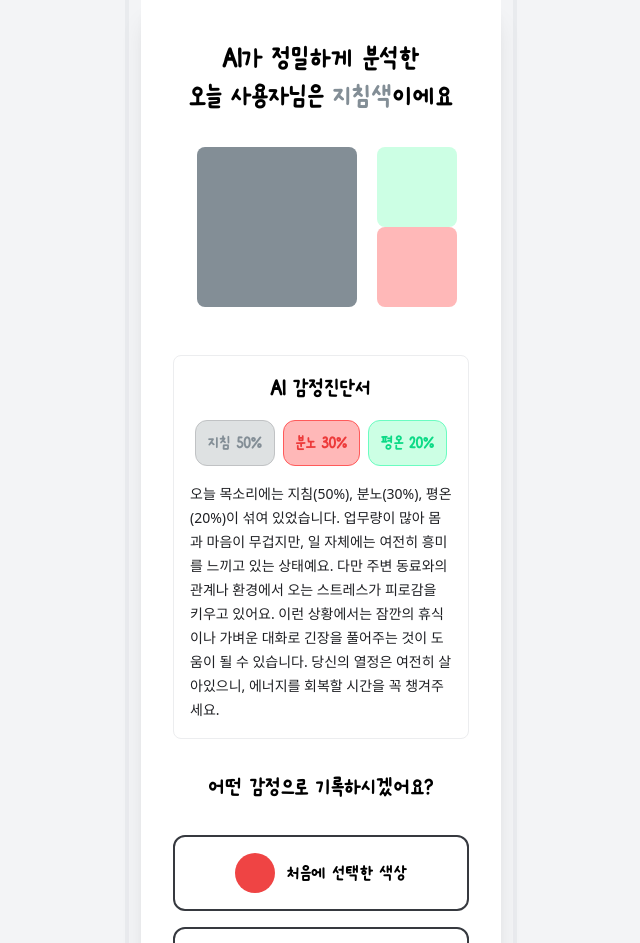
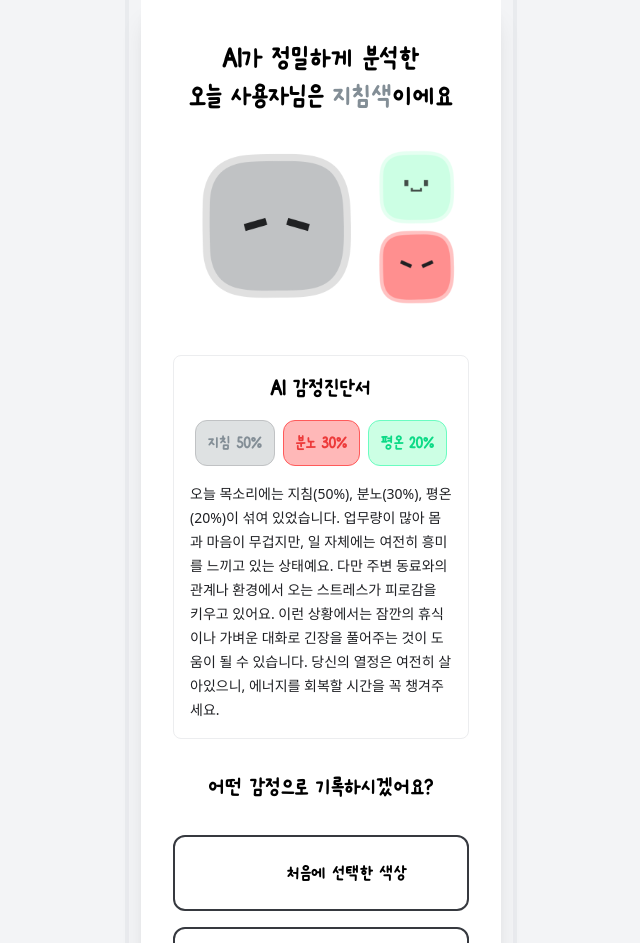
Before and after one commit to team-melog/melog-fe, a Next.js app in the folder apps/web/: page /emotion/result in a window 1280 px wide. Shown: the top 943 px of the page, without its empty margins (319-959 px from the left). Built offline with nearby package versions, Linux system fonts and the light colour scheme; no server answers; a web font is replaced by a local one.

Commit message:
feat: 2차 세팅

```diff
--- a/apps/web/src/app/emotion/final/page.tsx
+++ b/apps/web/src/app/emotion/final/page.tsx
@@ -3,6 +3,8 @@
 import { Layout, Button, LeftIcon } from '@melog/ui';
 import { useAppStore } from '@melog/shared';
 import { useRouter } from 'next/navigation';
+import { svgComponents } from '@/assets/svgs/EmotionSvg';
+import React from 'react';
 
 export default function EmotionFinalPage() {
   const router = useRouter();
@@ -42,9 +44,38 @@ export default function EmotionFinalPage() {
       borderColor: '#6bfcc1',
       textColor: '#0cda86',
     },
-  ];
+  ].sort((a, b) => b.percentage - a.percentage);
 
   const aiSummary = `오늘 ${user?.name || '사용자'}님의 목소리에는 지침(50%), 분노(30%), 평온(20%)이 섞여 있었습니다. 업무량이 많아 몸과 마음이 무겁지만, 일 자체에는 여전히 흥미를 느끼고 있는 상태예요. 다만 주변 동료와의 관계나 환경에서 오는 스트레스가 피로감을 키우고 있어요.\n\n이런 상황에서는 잠깐의 휴식이나 가벼운 대화로 긴장을 풀어주는 것이 도움이 될 수 있습니다. 당신의 열정은 여전히 살아있으니, 에너지를 회복할 시간을 꼭 챙겨주세요.`;
+
+  const emotionIcons = {
+    기쁨: ['Yellow1', 'Yellow2', 'Yellow3', 'Yellow4', 'Yellow5'],
+    설렘: ['Pink1', 'Pink2', 'Pink3', 'Pink4', 'Pink5'],
+    평온: ['Green1', 'Green2', 'Green3', 'Green4', 'Green5'],
+    분노: ['Red1', 'Red2', 'Red3', 'Red4', 'Red5'],
+    슬픔: ['Blue1', 'Blue2', 'Blue3', 'Blue4', 'Blue5'],
+    지침: ['Grey1', 'Grey2', 'Grey3', 'Grey4', 'Grey5'],
+  };
+
+  // percentage를 5단계로 나누어 단계 계산 (0-20: 1단계, 21-40: 2단계, 41-60: 3단계, 61-80: 4단계, 81-100: 5단계)
+  const getEmotionStep = (percentage: number) => {
+    if (percentage <= 20) return 1;
+    if (percentage <= 40) return 2;
+    if (percentage <= 60) return 3;
+    if (percentage <= 80) return 4;
+    return 5;
+  };
+
+  // 각 감정에 대해 해당하는 단계의 아이콘 키를 계산하는 함수
+  const getEmotionIconKey = (emotion: string, percentage: number) => {
+    const step = getEmotionStep(percentage);
+    return emotionIcons[emotion as keyof typeof emotionIcons]?.[step - 1];
+  };
+
+  const mainEmotionIconKey = getEmotionIconKey(
+    emotionResults[0].emotion,
+    emotionResults[0].percentage
+  );
 
   const handleConfirm = () => {
     // 피드 화면으로 이동
@@ -79,7 +110,14 @@ export default function EmotionFinalPage() {
 
             {/* Emotion Circle */}
             <div className="flex justify-center mb-8">
-              <div className="w-[220px] h-[220px] bg-[#b1b6ba]"></div>
+              <div className="w-[220px] h-[220px]">
+                {mainEmotionIconKey &&
+                  svgComponents[mainEmotionIconKey] &&
+                  React.createElement(svgComponents[mainEmotionIconKey], {
+                    width: 220,
+                    height: 220,
+                  })}
+              </div>
             </div>
 
             {/* AI Emotion Diagnosis Card */}
--- a/apps/web/src/app/emotion/result/page.tsx
+++ b/apps/web/src/app/emotion/result/page.tsx
@@ -1,9 +1,11 @@
 'use client';
 
+import React from 'react';
 import { Layout, Button } from '@melog/ui';
 import { useAppStore } from '@melog/shared';
-import { useRouter } from 'next/navigation';
+import { useRouter, useSearchParams } from 'next/navigation';
 import { useState } from 'react';
+import { svgComponents } from '@/assets/svgs/EmotionSvg';
 
 export default function EmotionResultPage() {
   const router = useRouter();
@@ -12,18 +14,55 @@ export default function EmotionResultPage() {
     'keep' | 'change' | null
   >(null);
 
+  const searchParams = useSearchParams();
+  const selectedEmotion = searchParams.get('emotion');
+  const selectedIntensity = Number(searchParams.get('intensity'));
+
   // 더미 감정 분석 결과 데이터
   const emotionResults = [
     { emotion: '지침', percentage: 50, color: '#dee1e2', textColor: '#838e96' },
     { emotion: '분노', percentage: 30, color: '#ffb8b8', textColor: '#ed3a3a' },
     { emotion: '평온', percentage: 20, color: '#ccffe4', textColor: '#0cda86' },
-  ];
+  ].sort((a, b) => b.percentage - a.percentage); // percentage 기준 내림차순 정렬
 
   // 더미 데이터
-  const testResult = '지침';
-  const mainEmotionColor = emotionResults.find(
-    el => el.emotion === testResult
-  )?.textColor; // 지침 색상
+  const mainEmotion = emotionResults[0]; // 정렬 후 0번째 인덱스가 가장 높은 percentage
+  const mainEmotionColor = mainEmotion.textColor;
+
+  const emotionIcons = {
+    기쁨: ['Yellow1', 'Yellow2', 'Yellow3', 'Yellow4', 'Yellow5'],
+    설렘: ['Pink1', 'Pink2', 'Pink3', 'Pink4', 'Pink5'],
+    평온: ['Green1', 'Green2', 'Green3', 'Green4', 'Green5'],
+    분노: ['Red1', 'Red2', 'Red3', 'Red4', 'Red5'],
+    슬픔: ['Blue1', 'Blue2', 'Blue3', 'Blue4', 'Blue5'],
+    지침: ['Grey1', 'Grey2', 'Grey3', 'Grey4', 'Grey5'],
+  };
+
+  // percentage를 5단계로 나누어 단계 계산 (0-20: 1단계, 21-40: 2단계, 41-60: 3단계, 61-80: 4단계, 81-100: 5단계)
+  const getEmotionStep = (percentage: number) => {
+    if (percentage <= 20) return 1;
+    if (percentage <= 40) return 2;
+    if (percentage <= 60) return 3;
+    if (percentage <= 80) return 4;
+    return 5;
+  };
+
+  // 각 감정에 대해 해당하는 단계의 아이콘 키를 계산하는 함수
+  const getEmotionIconKey = (emotion: string, percentage: number) => {
+    const step = getEmotionStep(percentage);
+    return emotionIcons[emotion as keyof typeof emotionIcons]?.[step - 1];
+  };
+
+  const mainEmotionIconKey = getEmotionIconKey(
+    mainEmotion.emotion,
+    mainEmotion.percentage
+  );
+  const selectedEmotionIconKey =
+    emotionIcons[selectedEmotion as keyof typeof emotionIcons]?.[
+      selectedIntensity - 1
+    ];
+
+  console.log('selectedEmotionIconKey', selectedEmotionIconKey);
 
   const aiSummary =
     '오늘 목소리에는 지침(50%), 분노(30%), 평온(20%)이 섞여 있었습니다. 업무량이 많아 몸과 마음이 무겁지만, 일 자체에는 여전히 흥미를 느끼고 있는 상태예요. 다만 주변 동료와의 관계나 환경에서 오는 스트레스가 피로감을 키우고 있어요.\n이런 상황에서는 잠깐의 휴식이나 가벼운 대화로 긴장을 풀어주는 것이 도움이 될 수 있습니다. 당신의 열정은 여전히 살아있으니, 에너지를 회복할 시간을 꼭 챙겨주세요.';
@@ -40,10 +79,6 @@ export default function EmotionResultPage() {
     router.push('/emotion/final');
   };
 
-  const handleBack = () => {
-    router.back();
-  };
-
   return (
     <Layout showTabBar={false}>
       <div className="min-h-screen bg-white flex flex-col py-10">
@@ -54,7 +89,9 @@ export default function EmotionResultPage() {
             AI가 정밀하게 분석한
             <br />
             오늘 {user?.name || '사용자'}님은&nbsp;
-            <span style={{ color: mainEmotionColor }}>{testResult}색</span>
+            <span style={{ color: mainEmotionColor }}>
+              {mainEmotion.emotion}색
+            </span>
             이에요
           </h1>
 
@@ -62,20 +99,60 @@ export default function EmotionResultPage() {
           <div className="flex flex-col mb-8">
             {/* Main Emotion Circle */}
             <div className="relative mb-4 px-6">
-              <div
-                className="w-40 h-40 rounded-lg flex items-center justify-center"
-                style={{ backgroundColor: mainEmotionColor }}
-              ></div>
+              <div className="w-40 h-40 rounded-lg flex items-center justify-center">
+                {mainEmotionIconKey && svgComponents[mainEmotionIconKey] ? (
+                  React.createElement(svgComponents[mainEmotionIconKey], {
+                    width: 160,
+                    height: 160,
+                  })
+                ) : (
+                  <span className="text-lg text-gray-500">
+                    {mainEmotion.emotion}
+                  </span>
+                )}
+              </div>
 
               {/* Secondary Emotion Circles */}
-              <div
-                className="absolute bottom-0 right-3 w-20 h-20 rounded-lg"
-                style={{ backgroundColor: '#ffb8b8' }}
-              />
-              <div
-                className="absolute top-0 right-3 w-20 h-20 rounded-lg"
-                style={{ backgroundColor: '#ccffe4' }}
-              />
+              <div className="absolute bottom-0 right-3 w-20 h-20 rounded-lg flex items-center justify-center">
+                {(() => {
+                  const secondEmotion = emotionResults[1]; // 분노 30%
+                  const secondEmotionIconKey = getEmotionIconKey(
+                    secondEmotion.emotion,
+                    secondEmotion.percentage
+                  );
+                  return secondEmotionIconKey &&
+                    svgComponents[secondEmotionIconKey] ? (
+                    React.createElement(svgComponents[secondEmotionIconKey], {
+                      width: 80,
+                      height: 80,
+                    })
+                  ) : (
+                    <span className="text-sm text-gray-500">
+                      {secondEmotion.emotion}
+                    </span>
+                  );
+                })()}
+              </div>
+              <div className="absolute top-0 right-3 w-20 h-20 rounded-lg flex items-center justify-center">
+                {(() => {
+                  const thirdEmotion = emotionResults[2]; // 평온 20%
+                  const thirdEmotionIconKey = getEmotionIconKey(
+                    thirdEmotion.emotion,
+                    thirdEmotion.percentage
+                  );
+                  return thirdEmotionIconKey &&
+                    svgComponents[thirdEmotionIconKey] ? (
+                    React.createElement(svgComponents[thirdEmotionIconKey], {
+                      width: 80,
+                      height: 80,
+                    })
+                  ) : (
+                    <span className="text-sm text-gray-500">
+                      {thirdEmotion.emotion}
+                    </span>
+                  );
+                })()}
+              </div>
             </div>
           </div>
 
@@ -135,12 +212,34 @@ export default function EmotionResultPage() {
               onClick={handleKeepColor}
               className={`w-full py-4 rounded-xl font-meetme text-xl transition-colors border-2 bg-white ${
                 selectedOption === 'keep'
-                  ? 'bg-gray-500 text-white border-gray-500'
-                  : 'bg-white hover:bg-gray-50 text-black border-[#36393f]'
+                  ? ' text-white border-gray-500'
+                  : 'bg-white text-black border-[#36393f]'
               }`}
             >
               <div className="flex items-center justify-center space-x-3">
-                <div className="w-10 h-10 rounded-full bg-red-500"></div>
+                <div className="w-10 h-10 rounded-full">
+                  {/* {SelectedSvgComponent && (
+                    <SelectedSvgComponent width={40} height={40} />
+                  )} */}
+
+                  {(() => {
+                    const selectedEmotionIconKey = getEmotionIconKey(
+                      selectedEmotion || '',
+                      selectedIntensity * 20
+                    );
+                    return (
+                      selectedEmotionIconKey &&
+                      svgComponents[selectedEmotionIconKey] &&
+                      React.createElement(
+                        svgComponents[selectedEmotionIconKey],
+                        {
+                          width: 40,
+                          height: 40,
+                        }
+                      )
+                    );
+                  })()}
+                </div>
                 <span>처음에 선택한 색상</span>
               </div>
             </Button>
@@ -149,12 +248,23 @@ export default function EmotionResultPage() {
               onClick={handleChangeColor}
               className={`w-full py-4 rounded-xl font-meetme text-xl transition-colors border-2 ${
                 selectedOption === 'change'
-                  ? 'bg-gray-500 text-white border-gray-500'
-                  : 'bg-white hover:bg-gray-50 text-black border-[#36393f]'
+                  ? 'text-white border-gray-500'
+                  : 'bg-white text-black border-[#36393f]'
               }`}
             >
               <div className="flex items-center justify-center space-x-3">
-                <div className="w-10 h-10 rounded-full bg-gray-400"></div>
+                <div className="w-10 h-10 rounded-full">
+                  {mainEmotionIconKey && svgComponents[mainEmotionIconKey] ? (
+                    React.createElement(svgComponents[mainEmotionIconKey], {
+                      width: 40,
+                      height: 40,
+                    })
+                  ) : (
+                    <span className="text-lg text-gray-500">
+                      {mainEmotion.emotion}
+                    </span>
+                  )}
+                </div>
                 <span>AI 감정진단 색</span>
               </div>
             </Button>
```
Also changed, not shown: apps/web/src/app/emotion/analysis/page.tsx (+3 -4 lines), apps/web/src/app/emotion/no-result/page.tsx (+16 -4 lines), apps/web/src/app/emotion/record/page.tsx (+17 -14 lines).
